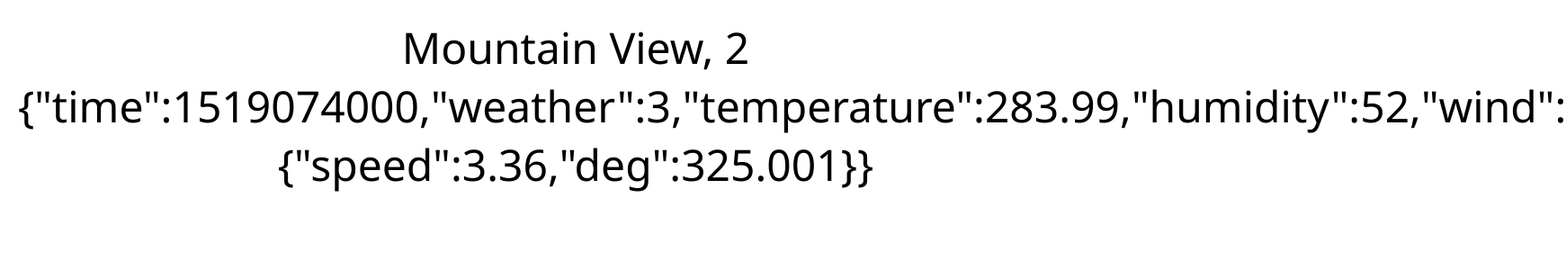
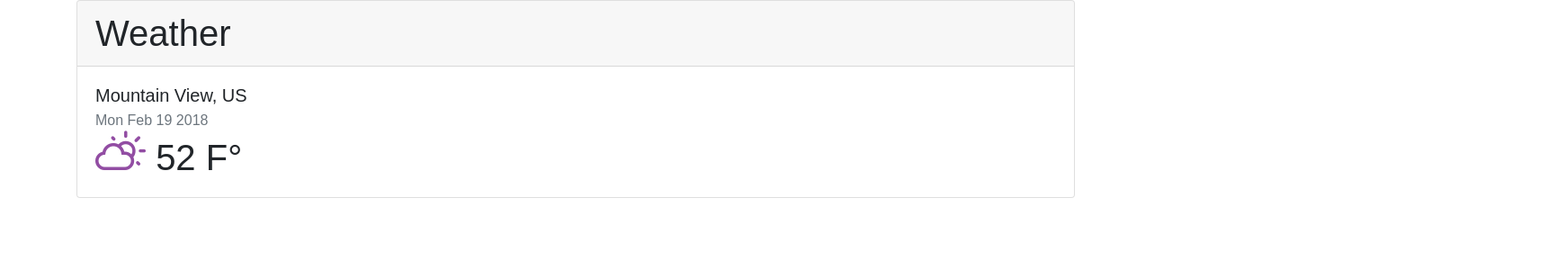
Before and after one commit to jyi468/weather, a React (Create React App) app: page / in a window 1280 px wide. Shown: the top 300 px of the page at 90% size, 1741 px wide, since content can reach past the window. Built offline with nearby package versions, Linux system fonts and the light colour scheme.

Commit message:
Add CSS. Edit Card

```diff
--- a/src/components/App.tsx
+++ b/src/components/App.tsx
@@ -1,5 +1,6 @@
 import * as React from 'react';
 import {TempScale, Weather} from '../types/types';
+import { WeatherMain } from './weatherMain/WeatherMain';
 //import * as actions from '../actions';
 //import { Dispatch } from 'redux';
 import './App.css';
@@ -36,6 +37,7 @@ export class App extends React.Component<WeatherState, WeatherState> {
         city: "",
         country: "",
         scale: TempScale.F,
+        current: 0,
         forecasts: [{
             time: 0,
             weather: Weather.ClearSky,
@@ -60,12 +62,24 @@ export class App extends React.Component<WeatherState, WeatherState> {
     }
 
     render() {
-        const {city, country, scale, forecasts } = this.props;
-        return (<div className="hello">
-                <div className="greeting">
-                    {city.toString() + ", " + country.toString() + " "
-                    + scale.toString() + " " + JSON.stringify(forecasts[0])}
+        const { city, country, scale, forecasts, current } = this.props;
+        let currentForecast = forecasts[current];
+
+        return (
+            <div className="container">
+                <div className="row">
+                    <div className="col-sm-12">
+                        <WeatherMain
+                            country={country}
+                            city={city}
+                            scale={scale}
+                            weather={currentForecast.weather}
+                            time={currentForecast.time}
+                            temperature={currentForecast.temperature}
+                        />
+                    </div>
                 </div>
+
             </div>
         );
     }
--- /dev/null
+++ b/src/components/weatherMain/WeatherMain.tsx
@@ -0,0 +1,48 @@
+import * as React from 'react';
+import { TempScale, Weather } from '../../types/types';
+
+export interface WeatherMainProps {
+    city: string;
+    country: string;
+    scale: TempScale
+    time: number;
+    temperature: number;
+    weather: Weather;
+}
+
+export const WeatherMain: React.SFC<WeatherMainProps> = (props) => {
+    const { city, country, scale, time, temperature, weather } = props;
+
+    return (
+        <div className="card">
+            <h1 className="card-header">Weather</h1>
+            <div className="card-body">
+                <h5 className="card-title">{city + ', ' + country}</h5>
+                <h6 className="card-subtitle mb-2 text-muted">{formatDate(time)}</h6>
+                <h1 className="card-text">
+                    <i className={'wi ' + getIconName(weather)}></i> {getTemperature(temperature, scale)}
+                </h1>
+            </div>
+        </div>
+    );
+};
+
+function formatDate(dt: number): string {
+    // Must multiply by 1000 for millisecond value
+    return new Date(dt * 1000).toDateString();
+}
+
+function getTemperature(temp: number, scale: TempScale): string {
+    switch (scale) {
+        case TempScale.F:
+            return Math.round(temp * 9/5 - 459.67) + " F°";
+        case TempScale.C:
+            return Math.round(temp - 273.15) + " C°";
+        default:
+            return temp.toString();
+    }
+}
+
+function getIconName(weather: Weather): string {
+    return weather;
+}
--- a/src/containers/App.tsx
+++ b/src/containers/App.tsx
@@ -3,7 +3,7 @@ import * as actions from '../actions/actions';
 import { WeatherState } from '../types/types';
 import { Action } from 'redux';
 import { connect } from 'react-redux';
-import { ThunkDispatch } from 'redux-thunk'
+import { ThunkDispatch } from 'redux-thunk';
 //import { Dispatch } from 'redux';
 
 // We will use connect function that will take original App component and turn it into a container using
--- a/src/index.css
+++ b/src/index.css
@@ -3,3 +3,6 @@ body {
   padding: 0;
   font-family: sans-serif;
 }
+.wi {
+  color: #924da3;
+}
--- a/src/reducers/reducers.tsx
+++ b/src/reducers/reducers.tsx
@@ -11,7 +11,7 @@ export function weather(state: WeatherState, action: WeatherAction): WeatherStat
 
             return Object.assign({}, state, {
                 city: json.city.name,
-                country: json.country,
+                country: json.city.country,
                 scale: TempScale.F,
                 forecasts: json.list.map((day: any) => {
                     return {
--- a/src/types/types.tsx
+++ b/src/types/types.tsx
@@ -4,6 +4,7 @@ export interface WeatherState {
     scale: TempScale
     // Forecasts are in 3 hour increments
     forecasts: Forecast[];
+    current: number;
     fetchWeather?: () => object;
 }
 
@@ -29,13 +30,13 @@ export enum TempScale {
 }
 
 export enum Weather {
-    ClearSky,
+    ClearSky = 'wi-day-sunny',
     // Clouds
-    BrokenClouds,
-    ScatteredClouds,
-    FewClouds,
+    BrokenClouds = 'wi-day-cloudy',
+    ScatteredClouds = 'wi-day-cloudy',
+    FewClouds = 'wi-day-cloudy',
     // Rain
-    LightRain,
-    ModerateRain,
-    HeavyRain
+    LightRain = 'wi-day-showers',
+    ModerateRain = 'wi-day-rain',
+    HeavyRain = 'wi-day-rain'
 }
```
Also changed, not shown: src/index.tsx (+3 -5 lines).
